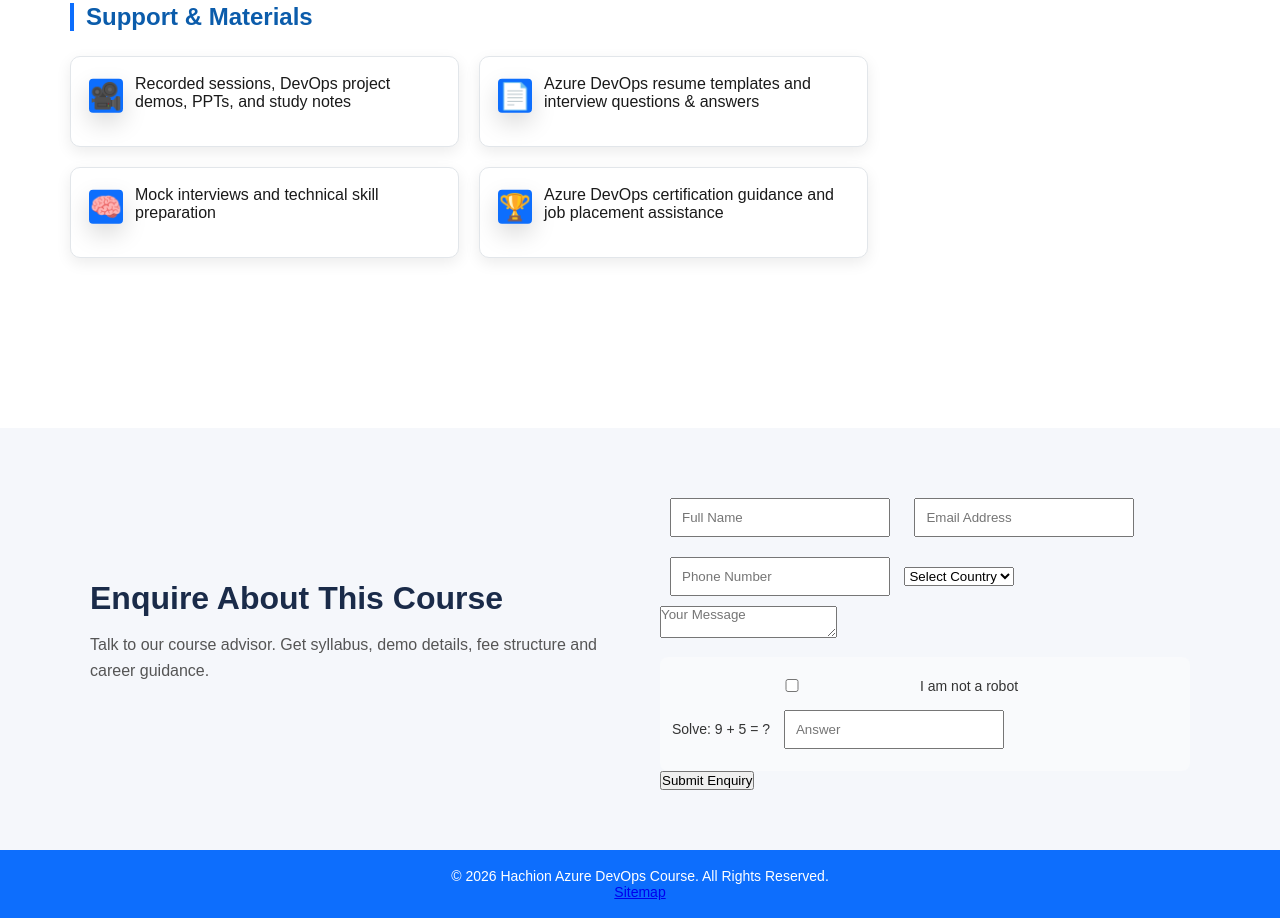
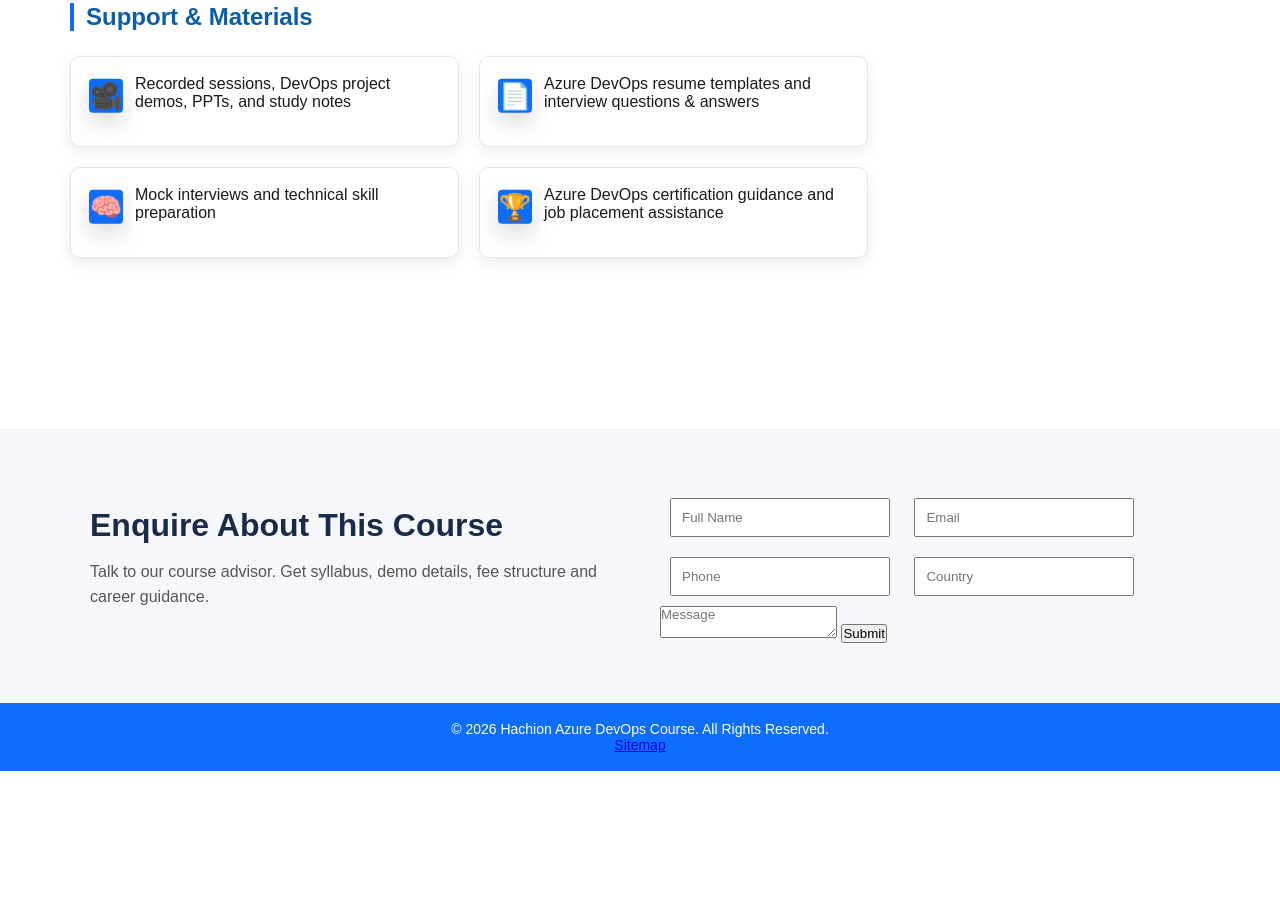
Before and after one commit to hachoin/azure-devops-course, a plain HTML site: page index.html in a window 1280 px wide. Shown: the part 2636-3554 px from the top of the page. After the commit the page ends 3407 px from the top, so only its background shows below. Drawn offline with Linux system fonts and the light colour scheme; a script that the page names is missing.

Commit message:
Update index.html

```diff
--- a/index.html
+++ b/index.html
@@ -419,56 +419,40 @@
     </div>
 
     <!-- GOOGLE FORM DIRECT -->
-    <form id="enquiryForm"
+   <form id="gform"
   action="https://docs.google.com/forms/d/e/1FAIpQLSduEfnKqVDVXwpuh9lvfQGkL934JBJlM6GziXnT6NNqYzDYQA/formResponse"
   method="POST"
   target="hidden_iframe">
 
   <input type="text" name="entry.1795851255" placeholder="Full Name" required>
-      <input type="email" name="entry.1572640658" placeholder="Email Address" required>
-      <input type="tel" name="entry.85357022" placeholder="Phone Number" required>
+  <input type="email" name="entry.1572640658" placeholder="Email" required>
+  <input type="tel" name="entry.85357022" id="phone" placeholder="Phone" required>
 
-      <!-- WhatsApp same as phone -->
-      <input type="hidden" name="entry.1537635821" id="whatsappField">
+  <!-- WhatsApp -->
+  <input type="hidden" name="entry.1537635821" id="whatsapp">
 
-      <!-- Course fixed -->
+  <!-- Course -->
   <input type="hidden" name="entry.896692678" value="aiml">
 
-      <select name="entry.1768586726" required>
-        <option value="">Select Country</option>
-        <option>United States</option>
-        <option>India</option>
-        <option>Canada</option>
-        <option>Australia</option>
-      </select>
+  <!-- Country -->
+  <input type="text" name="entry.1768586726" placeholder="Country" required>
 
-      <textarea name="entry.1968396756" placeholder="Your Message"></textarea>
+  <!-- Message -->
+  <textarea name="entry.1968396756" placeholder="Message"></textarea>
 
   <!-- Source -->
-      <input type="hidden" name="entry.996980086" value="website">
+  <input type="hidden" name="entry.996980086" value="google">
 
-      <!-- HUMAN CHECK -->
-      <div class="human-check">
-        <label>
-          <input type="checkbox" id="humanCheck">
-          I am not a robot
-        </label>
+  <button type="submit">Submit</button>
 
-        <div>
-          <span id="mathQuestion"></span>
-          <input type="number" id="mathAnswer" placeholder="Answer">
-        </div>
-
-        <p id="errorMsg" style="color:red; display:none;">Please verify you are human.</p>
-      </div>
-
-      <button type="submit">Submit Enquiry</button>
-
-      <p id="successMsg" style="color:green; display:none;">
-        ✅ Thank you! Your enquiry submitted successfully.
+  <p id="success" style="display:none; color:green;">
+    ✅ Submitted successfully!
   </p>
 
 </form>
+
+<!-- Prevent redirect -->
+<iframe name="hidden_iframe" style="display:none;"></iframe>
 
     <!-- Hidden iframe (prevents redirect) -->
     <iframe name="hidden_iframe" style="display:none;"></iframe>
```
Lines whose indentation alone changed are shown as unchanged.
